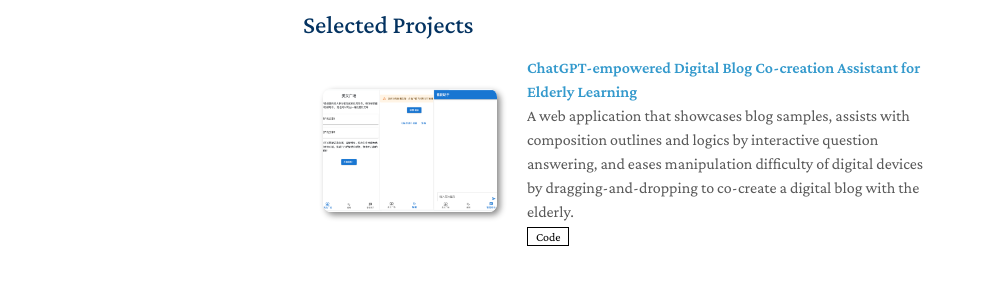
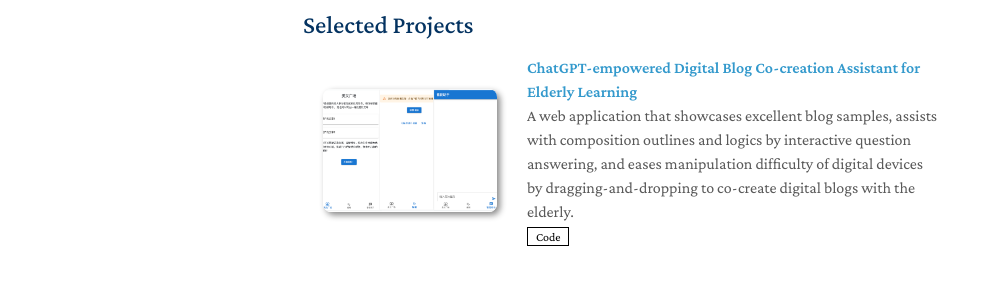
Before and after one commit to Huang-Raoyi/Huang-Raoyi.github.io, a Jekyll site: the page built from index.md, in a window 1280 px wide and 1058 px high. Shown: the part 464-748 px from the top of the window, without its empty margins (167-1150 px from the left). Built offline with Jekyll 4.4.1, drawn with Linux system fonts in a browser that asks for light colours; nearby versions of some CDN libraries; a style sheet for code colours, icons or effects is not loaded; our own code applies the rules of GitHub Pages for plain Markdown files.

Commit message:
Update projects.yml

```diff
--- a/_data/projects.yml
+++ b/_data/projects.yml
@@ -1,7 +1,7 @@
 main:
 
   - title: ChatGPT-empowered Digital Blog Co-creation Assistant for Elderly Learning
-    authors: A web application that showcases blog samples, assists with composition outlines and logics by interactive question answering, and eases manipulation difficulty of digital devices by dragging-and-dropping to co-create a digital blog with the elderly.
+    authors: A web application that showcases excellent blog samples, assists with composition outlines and logics by interactive question answering, and eases manipulation difficulty of digital devices by dragging-and-dropping to co-create digital blogs with the elderly.
     image: ./assets/img/elderly-ui.png
     code: https://github.com/Huang-Raoyi/oa-learning-app
 
```
